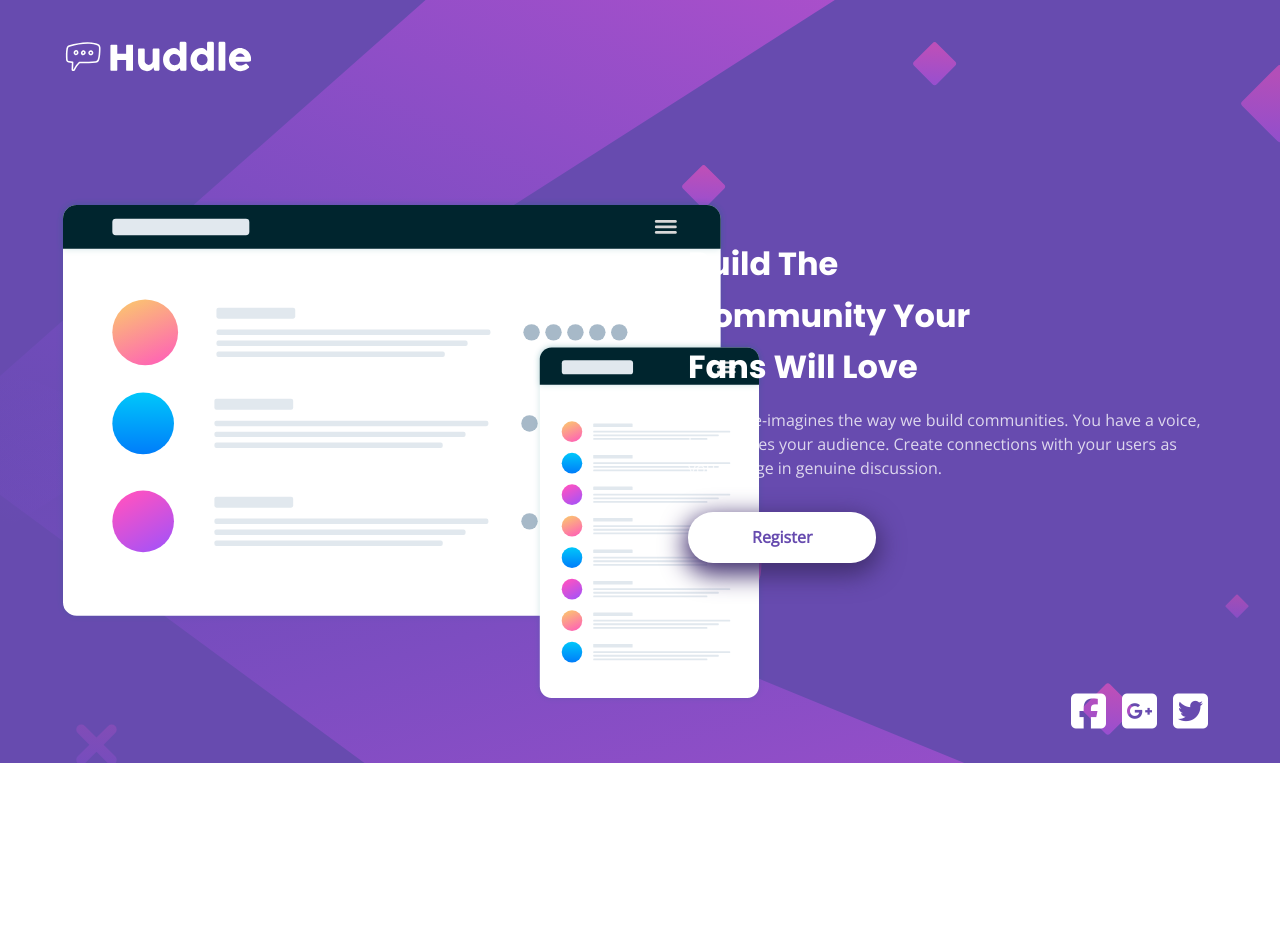
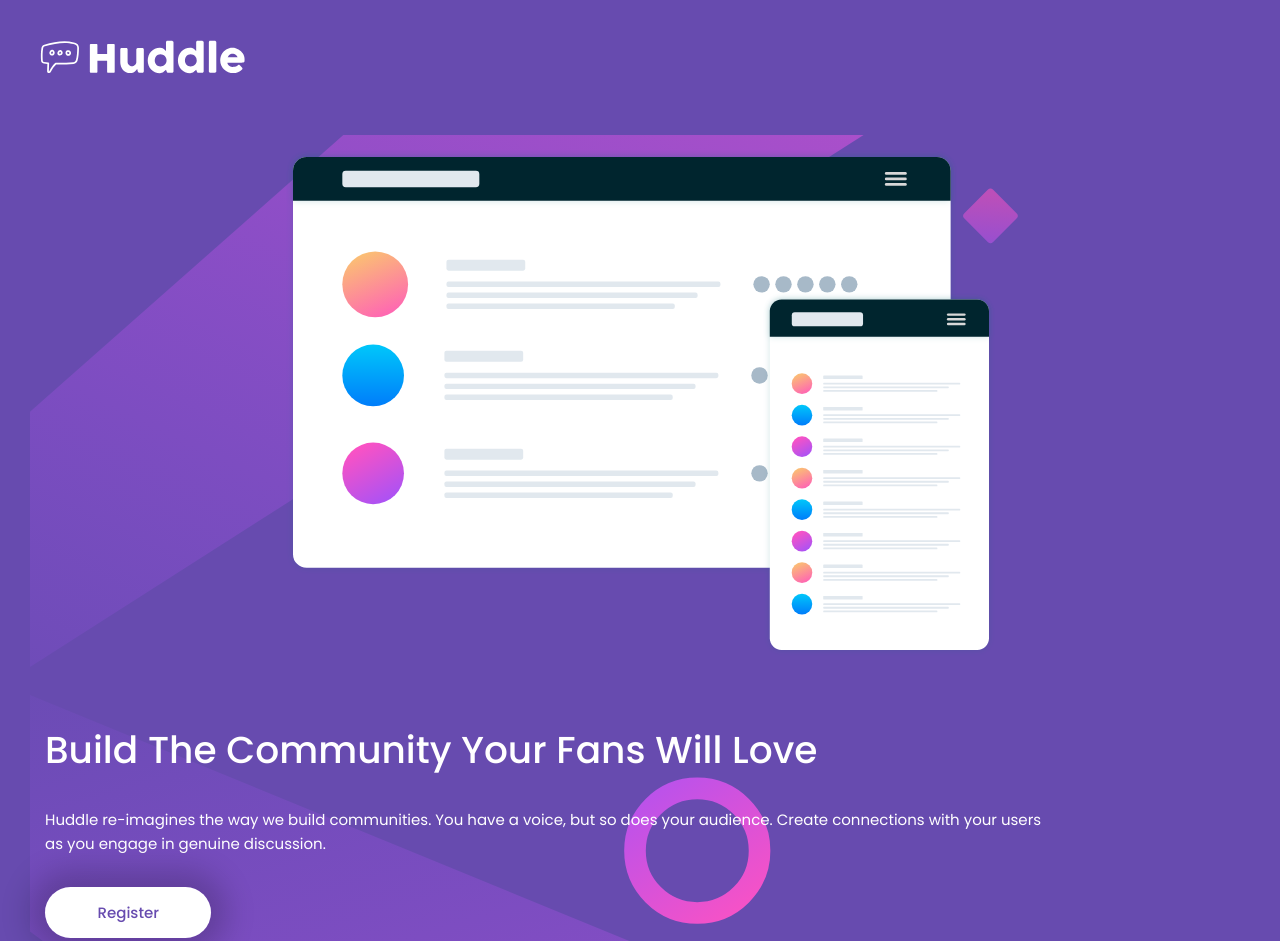
Before and after one commit to YoussefDevp/Huddle-page, a plain HTML site: page index.html in a window 1280 px wide. Shown: the top 941 px of the page. Before the commit the page ends 800 px from the top, so only its background shows below. Drawn offline with nearby package versions, Linux system fonts and the light colour scheme.

Commit message:
Fist commit

```diff
--- a/index.html
+++ b/index.html
@@ -9,14 +9,14 @@
       sizes="32x32"
       href="./images/favicon-32x32.png"
     />
-    <link rel="stylesheet" href="style.css" />
-    <link rel="stylesheet" href="queries.css" />
+    <link rel="stylesheet" href="./style.css" />
+    <link rel="stylesheet" href="./queries.css" />
     <link
       href="https://fonts.googleapis.com/css?family=Open+Sans&display=swap"
       rel="stylesheet"
     />
     <link
-      href="https://fonts.googleapis.com/css?family=Poppins:400,700&display=swap"
+      href="https://fonts.googleapis.com/css?family=Poppins:400,500,660,700&display=swap"
       rel="stylesheet"
     />
     <title>
@@ -24,36 +24,47 @@
     </title>
   </head>
   <body>
-    <div class="main-section">
-      <div class="container">
-        <header>
-          <img src="images/logo.svg" alt="logo" />
-        </header>
 
-        <div class="hero-section">
-          <div class="left-section">
-            <img src="images/illustration-mockups.svg" alt="" />
-          </div>
-          <div class="right-section">
-            <h1>Build The Community Your Fans Will Love</h1>
+    <div class="container">
+      <div class="nav">
+        <img src="./images/logo.svg" alt="">
+      </div>
+      <div class="row">
+        <div class="column">
+          <img src="./images/illustration-mockups.svg" alt="">
+        </div>
+        <div class="column">
+          <h1>Build The Community Your Fans Will Love</h1>
             <p>
               Huddle re-imagines the way we build communities. You have a voice,
               but so does your audience. Create connections with your users as
               you engage in genuine discussion.
             </p>
-            <a href="" class="btn">Register</a>
+            <a href="#" class="btn">Register</a>
             <div class="social">
               <i class="fab fa-facebook-square"></i>
               <i class="fab fa-google-plus-square"></i>
               <i class="fab fa-twitter-square"></i>
               <i class="fb_logo img sp_xn1Aa40IeRy_1_5x sx_609213"></i>
             </div>
-          </div>
-          </div>
+        </div>
+      </div>
+    </div>
 
-        </div>
+            <!-- <h1>Build The Community Your Fans Will Love</h1>
+            <p>
+              Huddle re-imagines the way we build communities. You have a voice,
+              but so does your audience. Create connections with your users as
+              you engage in genuine discussion.
+            </p>
+            <a href="" class="btn">Register</a> -->
+            <!-- <div class="social">
+              <i class="fab fa-facebook-square"></i>
+              <i class="fab fa-google-plus-square"></i>
+              <i class="fab fa-twitter-square"></i>
+              <i class="fb_logo img sp_xn1Aa40IeRy_1_5x sx_609213"></i>
+            </div> -->
 
-    </div>
     <script
       src="https://kit.fontawesome.com/039ffe8ca9.js"
       crossorigin="anonymous"
--- /dev/null
+++ b/queries.scss
@@ -0,0 +1,29 @@
+//*   */
+@media only screen and (max-width: 1280px) {
+    .row {
+        flex-direction: column;
+        align-items: center;
+    }
+}
+//*   */
+@media only screen and (max-width: 720px) {
+    .container {
+        .nav img {
+            width: 30%;
+         }
+    }
+    .column img  {
+        width: 90%;
+
+    }
+}
+
+//*    */
+@media only screen and (max-width: 414px) {
+    .row {
+        background:hsl(257, 40%, 49%) url('./images/bg-mobile.svg')center center/cover;
+    }
+    .column {
+        text-align: center;
+    }
+}
--- /dev/null
+++ b/style.scss
@@ -0,0 +1,57 @@
+*{
+  margin: 0;
+  padding: 0;
+  box-sizing: border-box;
+  font-size: 15px;
+  font-family: 'Poppins';
+  .container {
+    padding: 2rem;
+    background: hsl(257, 40%, 49%) ;
+    height: 100%;
+    .nav img {
+      width: 18%;
+      margin-bottom: 3rem;
+    }
+    .row {
+      height: 100%;
+      background: url('./images/bg-desktop.svg')center center/cover;
+      display: flex;
+
+      .column {
+        flex: 1;
+        padding: 1rem;
+        h1 {
+          margin: 2rem 0;
+          color: #ffffff;
+          font-weight: 500;
+          font-size: 250%;
+          width: 80%;
+        }
+        p {
+          color: #ffffff;
+          width:85% ;
+          line-height: 1.6;
+          margin-bottom: 3rem;
+        }
+        .btn {
+          font-weight: 500;
+          text-decoration: none;
+          color:hsl(257, 40%, 49%);
+          background: #ffffff;
+          padding: 1rem 3.5rem;
+          border-radius: 30px;
+          box-shadow: 0px 0px 30px 16px rgba(0, 0, 0, 0.192);
+        }
+        .social {
+          float: right;
+          margin-top: 12rem;
+          i {
+            margin-left: 1rem;
+            color: #ffffff;
+            font-size: 250%;
+          }
+        }
+      }
+    }
+  }
+}
```
Also changed, not shown: queries.css, style.css, 4 other files.
